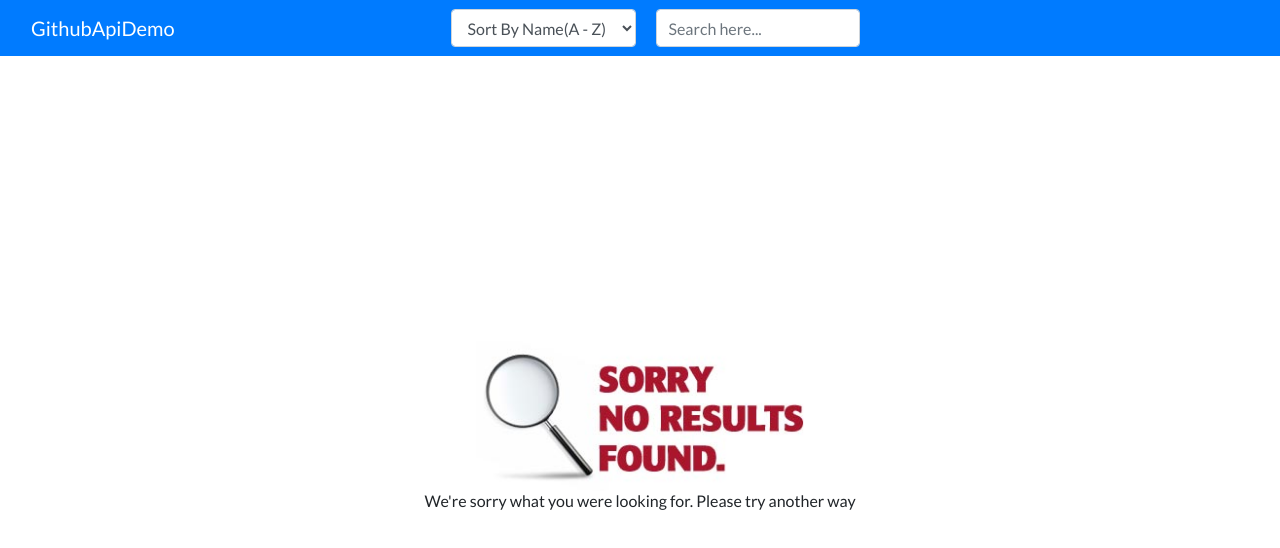
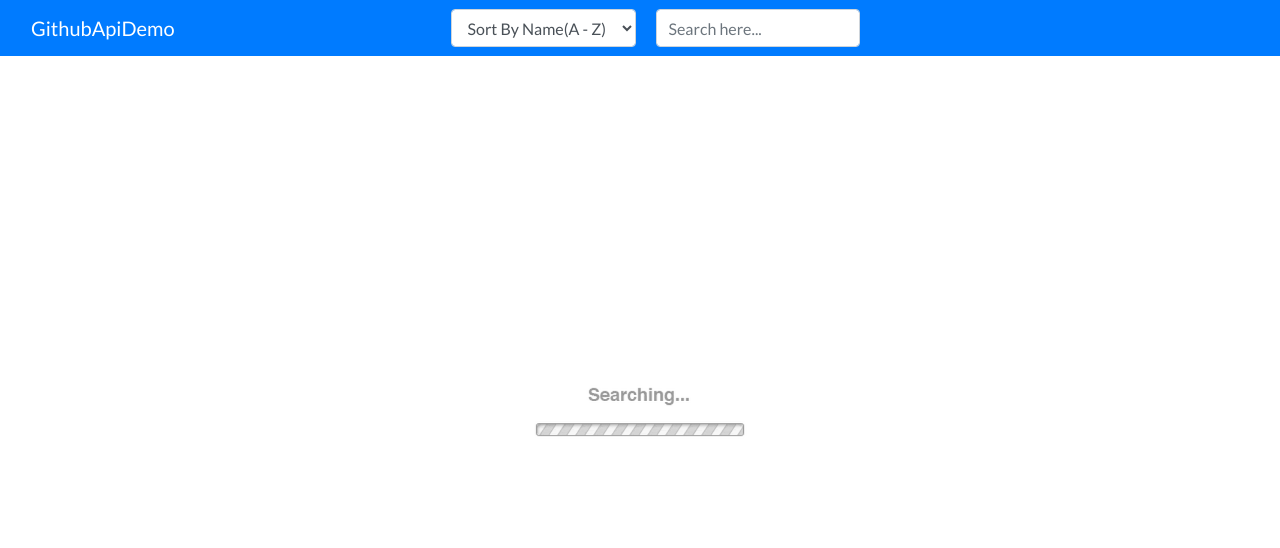
Before and after one commit to GauravPatil29/github-api-demo, an Angular app: page / in a window 1280 px wide. Shown: the top 548 px of the page. Built offline with nearby package versions, Linux system fonts and the light colour scheme.

Commit message:
added searching screen-view

```diff
--- a/src/app/app.component.html
+++ b/src/app/app.component.html
@@ -28,15 +28,15 @@
 
 <div [ngSwitch]="status" class="results">
     <div *ngSwitchCase="0" class="no-inputs">
-        <img src="assets/search-person.jpg" height="150px"><br>
+        <img src="assets/search-person.jpg"><br>
         <h6>Start typing name of person to search his/her profile on github...</h6>
     </div>
     <div *ngSwitchCase="1" class="no-results">
-        <img src="assets/no-results.jpg" height="150px"><br>
+        <img src="assets/no-results.jpg"><br>
         <h6>We're sorry what you were looking for. Please try another way</h6>
     </div>
     <div *ngSwitchCase="2" class="loading">
-        LOADING
+        <img src="assets/searching.gif">
     </div>
     <div *ngSwitchCase="3" class="errors">
         ERROR
--- a/src/app/app.component.ts
+++ b/src/app/app.component.ts
@@ -6,7 +6,7 @@ import { Component } from '@angular/core';
   styleUrls: ['./app.component.scss']
 })
 export class AppComponent {
-  status: Status = Status.NO_RESULTS;
+  status: Status = Status.LOADING;
   error: String;
 }
 
--- a/src/styles.scss
+++ b/src/styles.scss
@@ -17,6 +17,9 @@ body,
     width: 100vw;
     display: inline-block;
     vertical-align: middle;
+    img {
+        height: 150px;
+    }
     text-align: center;
 }
 
@@ -24,10 +27,21 @@ body,
     width: 100vw;
     display: inline-block;
     vertical-align: middle;
+    img {
+        height: 150px;
+    }
     text-align: center;
 }
 
-.loading {}
+.loading {
+    width: 100vw;
+    display: inline-block;
+    vertical-align: middle;
+    img {
+        height: 150px;
+    }
+    text-align: center;
+}
 
 .errors {}
 
```
Also changed, not shown: src/assets/searching.gif (added).
